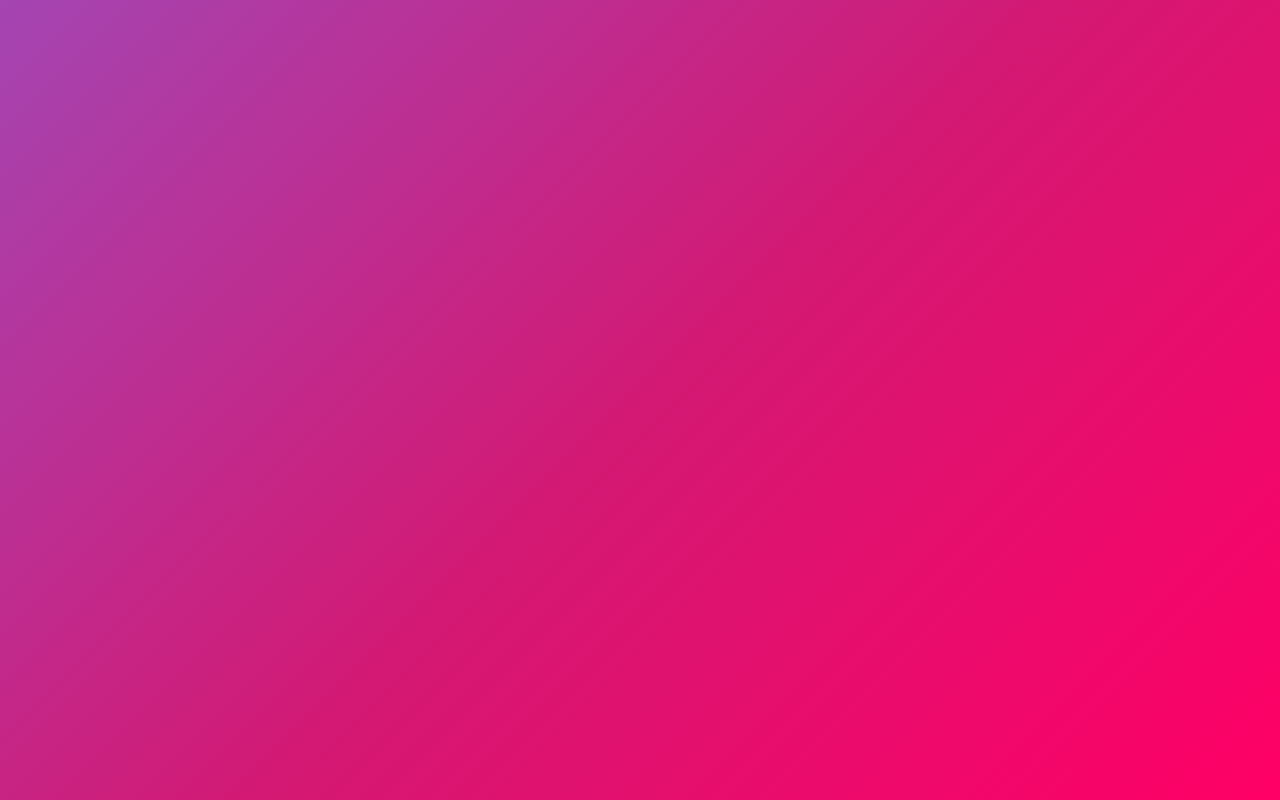
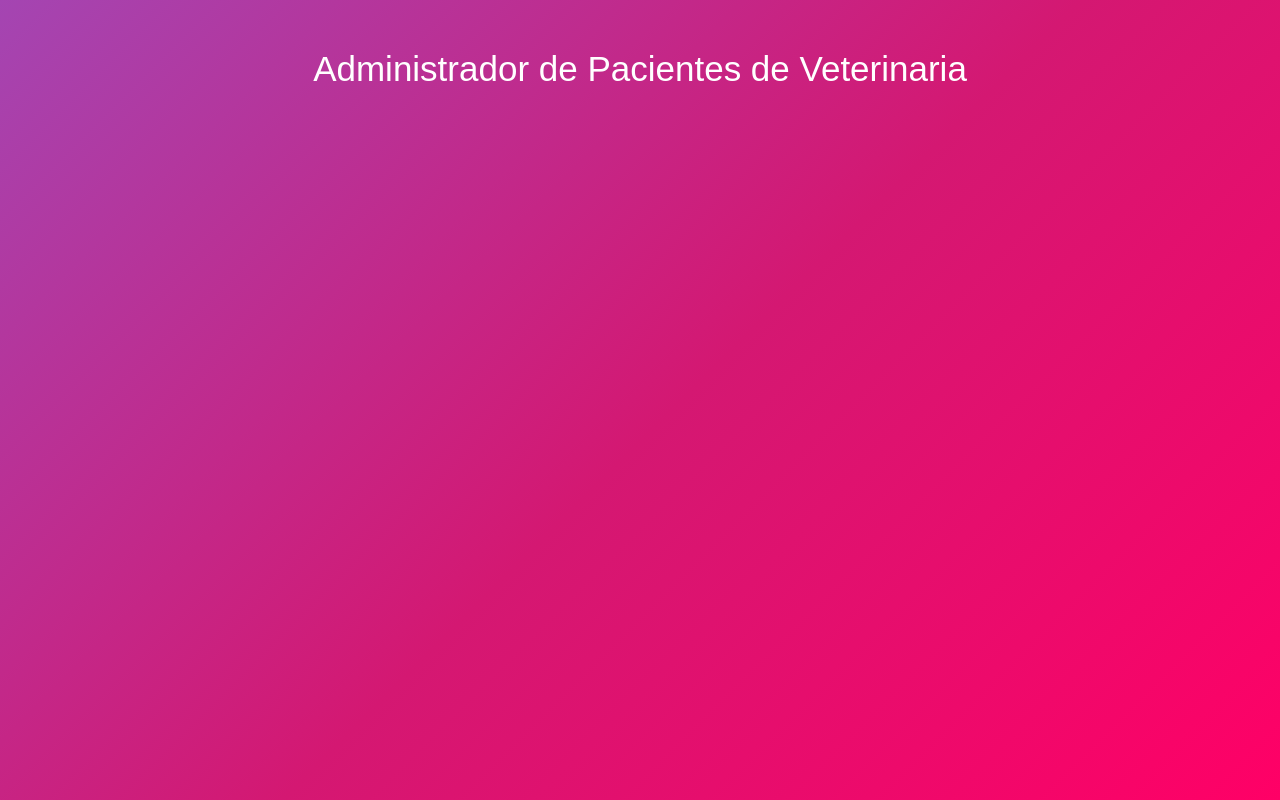
Before and after one commit to reyjach/citasreact, a React (Create React App) app: page / in a window 1280 px wide. Built offline with nearby package versions, Linux system fonts and the light colour scheme.

Commit message:
se creo lo basico para empezar el proyecto

```diff
--- a/src/App.js
+++ b/src/App.js
@@ -1,10 +1,12 @@
 import React from 'react';
-
+import Header from './componentes/header.js'
 
 function App() {
   return (
-    <div className="App">
-
+    <div className="container">
+      <Header
+        titulo={'Administrador de Pacientes de Veterinaria'}
+      />
     </div>
   );
 }
--- /dev/null
+++ b/src/componentes/header.js
@@ -0,0 +1,11 @@
+import React from 'react';
+
+const Header = props => {
+    return (
+        <header>
+            <h1 className="text-center">{props.titulo}</h1>
+        </header>
+    )
+}
+
+export default Header;
```
Also changed, not shown: 1 other file (tests, documents, lock files or other folders).
